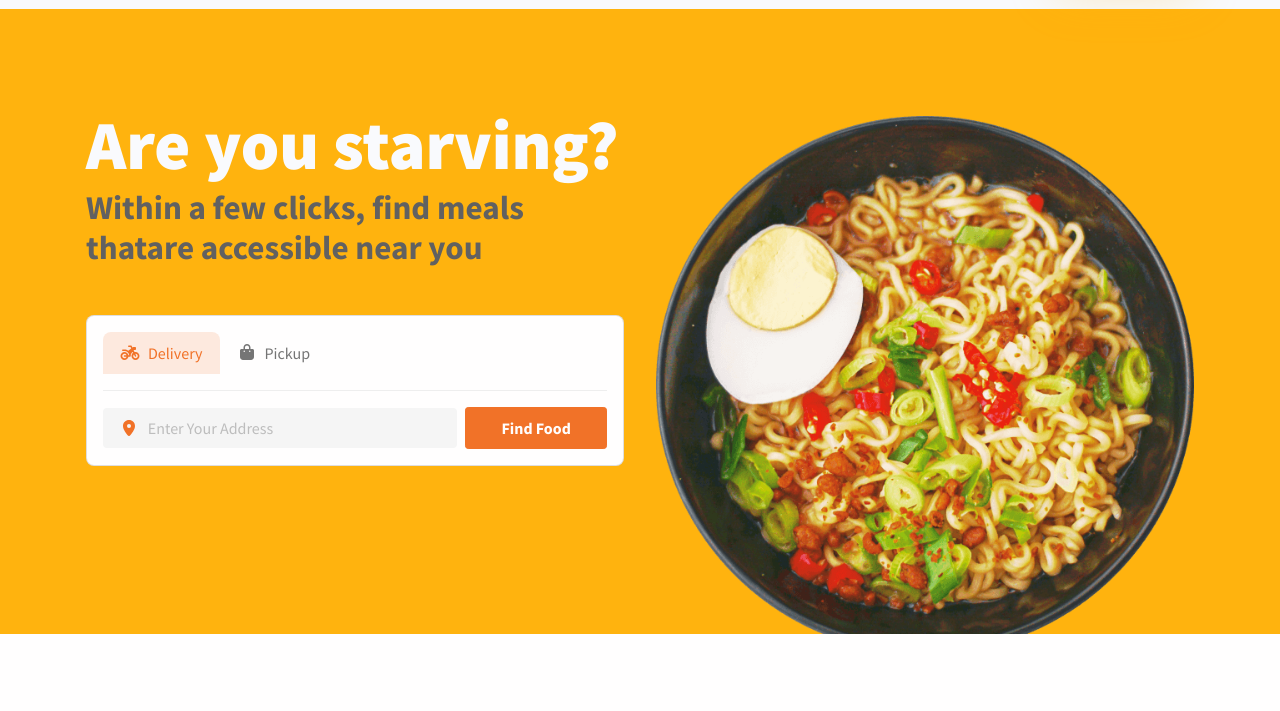
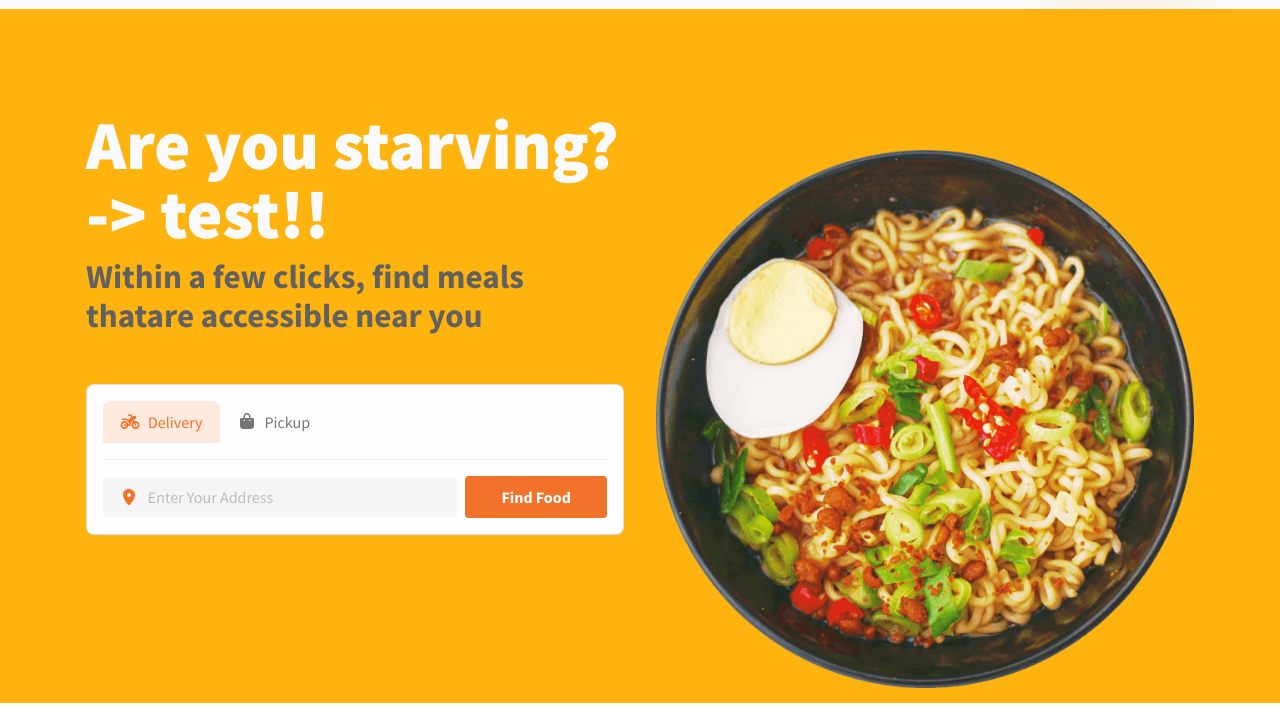
Before and after one commit to hiimminjeong/docker-hub, a plain HTML site: page index.html in a window 1280 px wide. Shown: the part 57-768 px from the top of the page. Drawn offline with Linux system fonts and the light colour scheme.

Commit message:
modify index.html

```diff
--- a/index.html
+++ b/index.html
@@ -60,7 +60,7 @@
           <div class="row flex-center">
             <div class="col-md-5 col-lg-6 order-0 order-md-1 mt-8 mt-md-0"><a class="img-landing-banner" href="#!"><img class="img-fluid" src="assets/img/gallery/hero-header.png" alt="hero-header" /></a></div>
             <div class="col-md-7 col-lg-6 py-8 text-md-start text-center">
-              <h1 class="display-1 fs-md-5 fs-lg-6 fs-xl-8 text-light">Are you starving?</h1>
+		    <h1 class="display-1 fs-md-5 fs-lg-6 fs-xl-8 text-light">Are you starving? -> test!!</h1>
               <h1 class="text-800 mb-5 fs-4">Within a few clicks, find meals that<br class="d-none d-xxl-block" />are accessible near you</h1>
               <div class="card w-xxl-75">
                 <div class="card-body">
```
